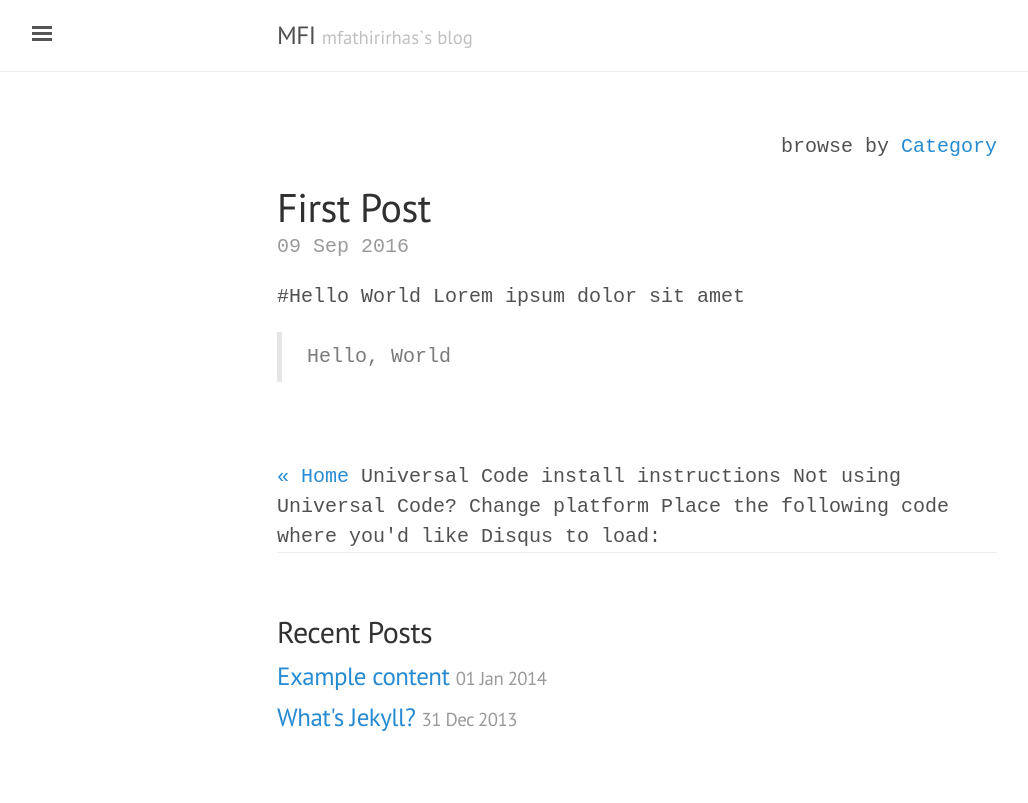
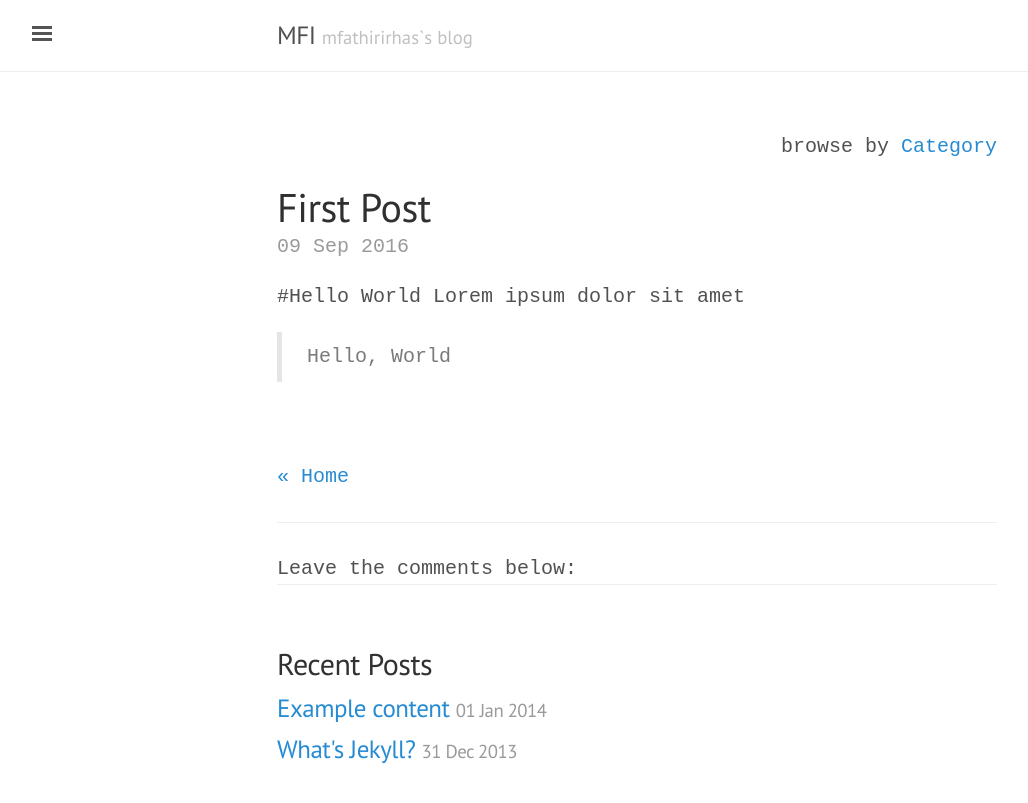
Before and after one commit to mfirhas/mfathirirhas.github.io, a Jekyll site: the page built from _posts/2016-09-10-first-post.md, in a window 1280 px wide. Shown: the top 803 px of the page, without its empty margins (3-1031 px from the left). Built offline with Jekyll 4.4.1, drawn with Linux system fonts in a browser that asks for light colours; comment, search, counter and statistics services are not loaded.

Commit message:
Edit Disqus Javascript Universal Code

```diff
--- a/_layouts/post.html
+++ b/_layouts/post.html
@@ -9,13 +9,10 @@ layout: default
 </div>
 
 <a href="{{ site.baseurl }}/">&laquo Home</a>
+<hr>
 
 <!--disqus Comments-->
-
-
-Universal Code install instructions
-Not using Universal Code? Change platform
-Place the following code where you'd like Disqus to load:
+Leave the comments below:
 
 <div id="disqus_thread"></div>
 <script>
```
